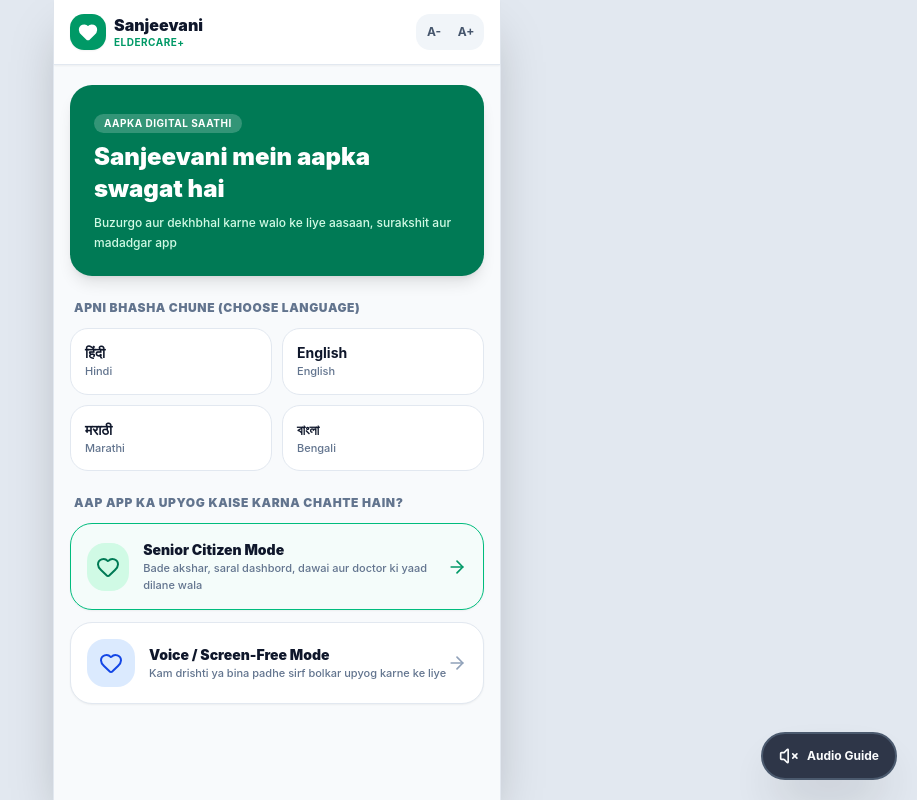
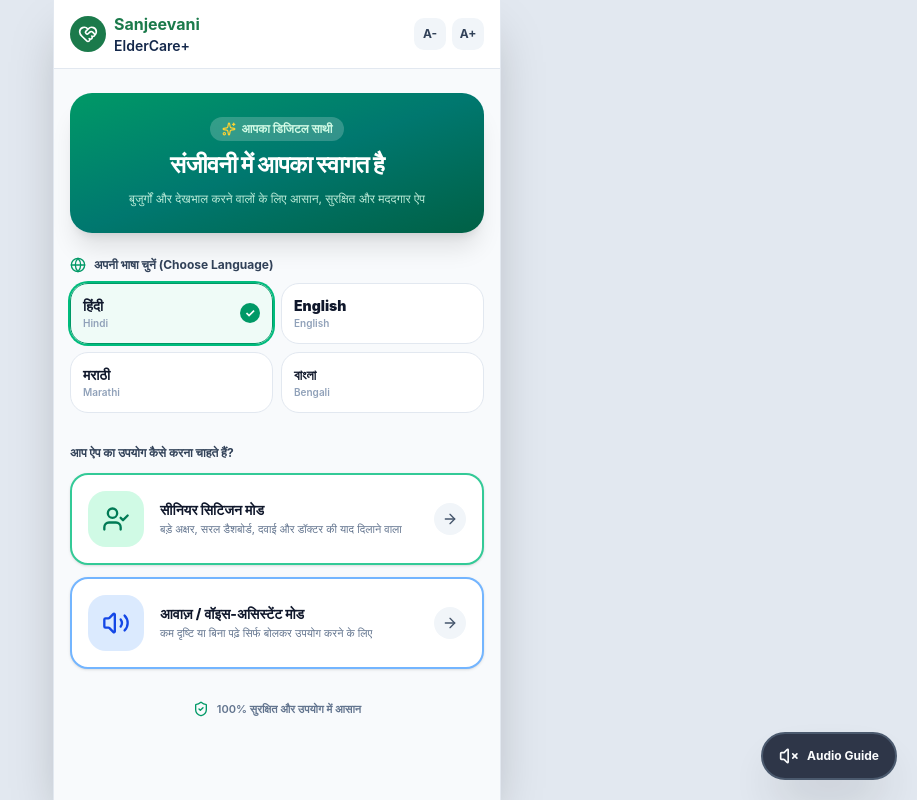
Before and after one commit to ChiragPandav1507/sanjeevani-eldercare-ui-2, a Next.js app: page / in a window 1280 px wide. Shown: the whole page, without its empty margins (363-1280 px from the left). Built offline with nearby package versions, Linux system fonts and the light colour scheme.

Commit message:
Enhance WelcomeScreen with language support and font scaling
Refactor WelcomeScreen component to support language selection and font scaling. Remove unused props and update UI elements for better accessibility.

```diff
--- a/components/eldercare/welcome-screen.tsx
+++ b/components/eldercare/welcome-screen.tsx
@@ -1,155 +1,220 @@
 'use client';
 
-import React from 'react';
-import { Heart, ArrowRight } from 'lucide-react';
+import React, { useState } from 'react';
+import { Heart, Volume2, Globe, ArrowRight, ShieldCheck, Sparkles, UserCheck } from 'lucide-react';
+import { Logo } from './logo';
 
 interface WelcomeScreenProps {
-  language: string;
-  setLanguage: (lang: string) => void;
   onSelectElderly: () => void;
   onSelectVisuallyImpaired: () => void;
 }
 
+const LANGUAGES = [
+  { code: 'hi', label: 'हिंदी', sub: 'Hindi' },
+  { code: 'en', label: 'English', sub: 'English' },
+  { code: 'mr', label: 'मराठी', sub: 'Marathi' },
+  { code: 'bn', label: 'বাংলা', sub: 'Bengali' },
+];
+
 export function WelcomeScreen({
-  language,
-  setLanguage,
   onSelectElderly,
   onSelectVisuallyImpaired,
 }: WelcomeScreenProps) {
+  const [selectedLang, setSelectedLang] = useState('hi');
+  const [fontScale, setFontScale] = useState(1);
+
+  const t = {
+    hi: {
+      tag: 'आपका डिजिटल साथी',
+      title: 'संजीवनी में आपका स्वागत है',
+      subtitle: 'बुजुर्गों और देखभाल करने वालों के लिए आसान, सुरक्षित और मददगार ऐप',
+      langTitle: 'अपनी भाषा चुनें (Choose Language)',
+      modeTitle: 'आप ऐप का उपयोग कैसे करना चाहते हैं?',
+      seniorBtnTitle: 'सीनियर सिटिजन मोड',
+      seniorBtnSub: 'बड़े अक्षर, सरल डैशबोर्ड, दवाई और डॉक्टर की याद दिलाने वाला',
+      voiceBtnTitle: 'आवाज़ / वॉइस-असिस्टेंट मोड',
+      voiceBtnSub: 'कम दृष्टि या बिना पढ़े सिर्फ बोलकर उपयोग करने के लिए',
+      secureNote: '100% सुरक्षित और उपयोग में आसान',
+    },
+    en: {
+      tag: 'Your Digital Companion',
+      title: 'Welcome to Sanjeevani',
+      subtitle: 'Simple, secure & helpful app for seniors and caregivers',
+      langTitle: 'Choose Your Language',
+      modeTitle: 'How would you like to use the app?',
+      seniorBtnTitle: 'Senior Citizen Mode',
+      seniorBtnSub: 'Large text, clear dashboard, medicine & checkup reminders',
+      voiceBtnTitle: 'Voice / Screen-Free Mode',
+      voiceBtnSub: 'Optimized for speech input, low-vision or audio guidance',
+      secureNote: '100% Safe, Private & Easy to Use',
+    },
+    mr: {
+      tag: 'तुमचा डिजिटल साथीदार',
+      title: 'संजीवनी मध्ये आपले स्वागत आहे',
+      subtitle: 'ज्येष्ठ नागरिकांसाठी आणि काळजीवाहकांसाठी सुलभ व सुरक्षित ॲप',
+      langTitle: 'भाषा निवडा (Choose Language)',
+      modeTitle: 'तुम्हाला ॲप कसे वापरायचे आहे?',
+      seniorBtnTitle: 'ज्येष्ठ नागरिक मोड',
+      seniorBtnSub: 'मोठी अक्षरे, साधे डॅशबोर्ड आणि औषधांची आठवण',
+      voiceBtnTitle: 'आवाज / व्हॉइस-असिस्टंट मोड',
+      voiceBtnSub: 'फक्त बोलून चालवण्यासाठी अनुकूल',
+      secureNote: '100% सुरक्षित आणि सोपे',
+    },
+    bn: {
+      tag: 'আপনার ডিজিটাল সঙ্গী',
+      title: 'সঞ্জীবনী-তে আপনাকে স্বাগতম',
+      subtitle: 'প্রবীণ এবং যত্নশীলদের জন্য সহজ এবং নিরাপদ অ্যাপ',
+      langTitle: 'ভাষা নির্বাচন করুন (Choose Language)',
+      modeTitle: 'আপনি কীভাবে অ্যাপটি ব্যবহার করতে চান?',
+      seniorBtnTitle: 'সিনিয়র সিটিজেন মোড',
+      seniorBtnSub: 'বড় টেক্সট, সাধারণ ড্যাশবোর্ড এবং ওষুধের রিমাইন্ডার',
+      voiceBtnTitle: 'ভয়েস / স্পিচ মোড',
+      voiceBtnSub: 'কথা বলে সহজে ব্যবহার করার জন্য',
+      secureNote: '১০০% নিরাপদ এবং ব্যবহার করা সহজ',
+    },
+  }[selectedLang as 'hi' | 'en' | 'mr' | 'bn'] || {
+    tag: 'Your Digital Companion',
+    title: 'Welcome to Sanjeevani',
+    subtitle: 'Simple, secure & helpful app for seniors and caregivers',
+    langTitle: 'Choose Your Language',
+    modeTitle: 'How would you like to use the app?',
+    seniorBtnTitle: 'Senior Citizen Mode',
+    seniorBtnSub: 'Large text, clear dashboard, medicine & checkup reminders',
+    voiceBtnTitle: 'Voice / Screen-Free Mode',
+    voiceBtnSub: 'Optimized for speech input, low-vision or audio guidance',
+    secureNote: '100% Safe, Private & Easy to Use',
+  };
+
   return (
-    <div className="flex min-h-screen flex-col bg-slate-50 text-slate-800 pb-10 select-none">
-      <header className="flex items-center justify-between border-b border-slate-200 bg-white px-4 py-3.5 shadow-xs sticky top-0 z-10">
-        <div className="flex items-center gap-2">
-          <div className="flex size-9 items-center justify-center rounded-xl bg-emerald-600 text-white shadow-xs">
-            <Heart className="size-5 fill-current" />
-          </div>
-          <div>
-            <h1 className="text-base font-black text-slate-900 leading-tight">Sanjeevani</h1>
-            <p className="text-[10px] font-bold text-emerald-600 uppercase tracking-wider">ElderCare+</p>
-          </div>
-        </div>
-        <div className="flex items-center gap-1 bg-slate-100 p-1 rounded-xl">
-          <button type="button" onClick={() => {}} className="size-7 text-xs font-bold text-slate-600 rounded-lg hover:bg-white">A-</button>
-          <button type="button" onClick={() => {}} className="size-7 text-xs font-bold text-slate-600 rounded-lg hover:bg-white">A+</button>
+    <div
+      className="flex min-h-screen flex-col bg-[#f8fafc] text-slate-800 pb-10 select-none"
+      style={{ zoom: fontScale }}
+    >
+      {/* Top Utility Header */}
+      <header className="flex items-center justify-between border-b border-slate-200 bg-white px-4 py-3">
+        <Logo size="sm" />
+
+        {/* Font Resizer */}
+        <div className="flex items-center gap-1.5">
+          <button
+            type="button"
+            onClick={() => setFontScale((s) => Math.max(0.9, s - 0.05))}
+            className="flex size-8 items-center justify-center rounded-lg bg-slate-100 text-xs font-bold text-slate-700 hover:bg-slate-200"
+            title="Decrease font"
+          >
+            A-
+          </button>
+          <button
+            type="button"
+            onClick={() => setFontScale((s) => Math.min(1.2, s + 0.05))}
+            className="flex size-8 items-center justify-center rounded-lg bg-slate-100 text-xs font-bold text-slate-700 hover:bg-slate-200"
+            title="Increase font"
+          >
+            A+
+          </button>
         </div>
       </header>
 
-      <main className="flex-1 max-w-md mx-auto w-full px-4 pt-5 space-y-6">
-        <div className="rounded-3xl bg-emerald-700 p-6 text-white shadow-lg space-y-2">
-          <span className="inline-flex items-center gap-1 rounded-full bg-white/20 px-2.5 py-0.5 text-[10px] font-bold uppercase tracking-wider">
-            {language === 'en' ? 'Your Digital Companion' : 'Aapka Digital Saathi'}
-          </span>
-          <h2 className="text-2xl font-black">
-            {language === 'en' ? 'Welcome to Sanjeevani' : 'Sanjeevani mein aapka swagat hai'}
-          </h2>
-          <p className="text-xs text-emerald-100 font-medium leading-relaxed">
-            {language === 'en'
-              ? 'Simple, secure & helpful app for seniors and caregivers'
-              : 'Buzurgo aur dekhbhal karne walo ke liye aasaan, surakshit aur madadgar app'}
+      {/* Main Container */}
+      <main className="flex-1 max-w-md mx-auto w-full px-4 pt-6 space-y-6">
+        {/* Hero Section */}
+        <div className="rounded-3xl bg-gradient-to-br from-emerald-600 via-teal-700 to-emerald-800 p-6 text-white shadow-xl text-center space-y-2">
+          <div className="inline-flex items-center gap-1.5 rounded-full bg-white/20 px-3 py-1 text-xs font-bold text-emerald-100 backdrop-blur-xs">
+            <Sparkles className="size-3.5 text-amber-300" />
+            {t.tag}
+          </div>
+          <h2 className="text-2xl font-black tracking-tight">{t.title}</h2>
+          <p className="text-xs text-emerald-100/90 leading-relaxed max-w-xs mx-auto">
+            {t.subtitle}
           </p>
         </div>
 
-        <div className="space-y-3">
-          <h3 className="text-xs font-black uppercase tracking-wider text-slate-500 px-1">
-            {language === 'en' ? 'Choose Your Language' : 'Apni bhasha chune (Choose Language)'}
-          </h3>
-          <div className="grid grid-cols-2 gap-2.5">
+        {/* Language Selection Grid */}
+        <div className="space-y-2.5">
+          <div className="flex items-center gap-2 text-xs font-bold text-slate-700">
+            <Globe className="size-4 text-emerald-600" />
+            <span>{t.langTitle}</span>
+          </div>
+
+          <div className="grid grid-cols-2 gap-2">
+            {LANGUAGES.map((l) => (
               <button
+                key={l.code}
                 type="button"
-              onClick={() => setLanguage('hi')}
-              className={`flex flex-col p-3.5 rounded-2xl border text-left transition-all ${
-                language === 'hi' ? 'border-emerald-600 bg-emerald-50/50 shadow-xs' : 'border-slate-200 bg-white hover:border-slate-300'
+                onClick={() => setSelectedLang(l.code)}
+                className={`flex items-center justify-between rounded-2xl border p-3 text-left transition-all ${
+                  selectedLang === l.code
+                    ? 'border-emerald-600 bg-emerald-50/70 ring-2 ring-emerald-500'
+                    : 'border-slate-200 bg-white hover:bg-slate-50'
                 }`}
               >
-              <span className="text-sm font-bold text-slate-900">हिंदी</span>
-              <span className="text-[11px] text-slate-500 font-medium">Hindi</span>
+                <div>
+                  <p className="text-sm font-black text-slate-900">{l.label}</p>
+                  <p className="text-[10px] font-semibold text-slate-400">{l.sub}</p>
+                </div>
+                {selectedLang === l.code && (
+                  <div className="flex size-5 items-center justify-center rounded-full bg-emerald-600 text-white text-xs font-bold">
+                    ✓
+                  </div>
+                )}
               </button>
-
-            <button
-              type="button"
-              onClick={() => setLanguage('en')}
-              className={`flex flex-col p-3.5 rounded-2xl border text-left transition-all ${
-                language === 'en' ? 'border-emerald-600 bg-emerald-50/50 shadow-xs' : 'border-slate-200 bg-white hover:border-slate-300'
-              }`}
-            >
-              <span className="text-sm font-bold text-slate-900">English</span>
-              <span className="text-[11px] text-slate-500 font-medium">English</span>
-            </button>
-
-            <button
-              type="button"
-              onClick={() => setLanguage('mr')}
-              className={`flex flex-col p-3.5 rounded-2xl border text-left transition-all ${
-                language === 'mr' ? 'border-emerald-600 bg-emerald-50/50 shadow-xs' : 'border-slate-200 bg-white hover:border-slate-300'
-              }`}
-            >
-              <span className="text-sm font-bold text-slate-900">मराठी</span>
-              <span className="text-[11px] text-slate-500 font-medium">Marathi</span>
-            </button>
-
-            <button
-              type="button"
-              onClick={() => setLanguage('bn')}
-              className={`flex flex-col p-3.5 rounded-2xl border text-left transition-all ${
-                language === 'bn' ? 'border-emerald-600 bg-emerald-50/50 shadow-xs' : 'border-slate-200 bg-white hover:border-slate-300'
-              }`}
-            >
-              <span className="text-sm font-bold text-slate-900">বাংলা</span>
-              <span className="text-[11px] text-slate-500 font-medium">Bengali</span>
-            </button>
+            ))}
           </div>
         </div>
 
-        <div className="space-y-3">
-          <h3 className="text-xs font-black uppercase tracking-wider text-slate-500 px-1">
-            {language === 'en' ? 'How would you like to use the app?' : 'Aap app ka upyog kaise karna chahte hain?'}
-          </h3>
+        {/* Mode Selection Heading */}
+        <div className="space-y-3 pt-2">
+          <p className="text-xs font-bold text-slate-700">{t.modeTitle}</p>
 
+          {/* Option 1: Senior Citizen Dashboard Mode */}
           <button
             type="button"
             onClick={onSelectElderly}
-            className="w-full flex items-center justify-between rounded-3xl border border-emerald-500 bg-emerald-50/30 p-4 text-left shadow-xs hover:bg-emerald-50/60 transition-all"
+            className="group flex w-full items-center gap-4 rounded-2xl border-2 border-emerald-500/80 bg-white p-4 text-left shadow-sm hover:border-emerald-600 hover:shadow-md active:scale-98 transition-all"
           >
-            <div className="flex items-center gap-3.5">
-              <div className="flex size-12 items-center justify-center rounded-2xl bg-emerald-100 text-emerald-700">
-                <Heart className="size-6" />
+            <div className="flex size-14 shrink-0 items-center justify-center rounded-2xl bg-emerald-100 text-emerald-700 group-hover:bg-emerald-600 group-hover:text-white transition-colors">
+              <UserCheck className="size-7" />
             </div>
-              <div>
-                <h4 className="text-sm font-black text-slate-900">
-                  {language === 'en' ? 'Senior Citizen Mode' : 'Senior Citizen Mode'}
+            <div className="flex-1">
+              <h4 className="text-sm font-extrabold text-slate-900 leading-snug">
+                {t.seniorBtnTitle}
               </h4>
-                <p className="text-[11px] text-slate-500 font-medium">
-                  {language === 'en'
-                    ? 'Large text, clear dashboard, medicine & checkup reminders'
-                    : 'Bade akshar, saral dashbord, dawai aur doctor ki yaad dilane wala'}
+              <p className="text-[11px] text-slate-500 mt-0.5 leading-snug">
+                {t.seniorBtnSub}
               </p>
             </div>
+            <div className="flex size-8 shrink-0 items-center justify-center rounded-full bg-slate-100 text-slate-600 group-hover:bg-emerald-100 group-hover:text-emerald-700">
+              <ArrowRight className="size-4" />
             </div>
-            <ArrowRight className="size-5 text-emerald-600 shrink-0" />
           </button>
 
+          {/* Option 2: Voice-First Mode */}
           <button
             type="button"
             onClick={onSelectVisuallyImpaired}
-            className="w-full flex items-center justify-between rounded-3xl border border-slate-200 bg-white p-4 text-left shadow-xs hover:border-slate-300 transition-all"
+            className="group flex w-full items-center gap-4 rounded-2xl border-2 border-blue-400/80 bg-white p-4 text-left shadow-sm hover:border-blue-600 hover:shadow-md active:scale-98 transition-all"
           >
-            <div className="flex items-center gap-3.5">
-              <div className="flex size-12 items-center justify-center rounded-2xl bg-blue-100 text-blue-700">
-                <Heart className="size-6" />
+            <div className="flex size-14 shrink-0 items-center justify-center rounded-2xl bg-blue-100 text-blue-700 group-hover:bg-blue-600 group-hover:text-white transition-colors">
+              <Volume2 className="size-7" />
             </div>
-              <div>
-                <h4 className="text-sm font-black text-slate-900">
-                  {language === 'en' ? 'Voice / Screen-Free Mode' : 'Voice / Screen-Free Mode'}
+            <div className="flex-1">
+              <h4 className="text-sm font-extrabold text-slate-900 leading-snug">
+                {t.voiceBtnTitle}
               </h4>
-                <p className="text-[11px] text-slate-500 font-medium">
-                  {language === 'en'
-                    ? 'Optimized for speech input, low-vision or audio guidance'
-                    : 'Kam drishti ya bina padhe sirf bolkar upyog karne ke liye'}
+              <p className="text-[11px] text-slate-500 mt-0.5 leading-snug">
+                {t.voiceBtnSub}
               </p>
             </div>
+            <div className="flex size-8 shrink-0 items-center justify-center rounded-full bg-slate-100 text-slate-600 group-hover:bg-blue-100 group-hover:text-blue-700">
+              <ArrowRight className="size-4" />
             </div>
-            <ArrowRight className="size-5 text-slate-400 shrink-0" />
           </button>
+        </div>
+
+        {/* Security / Privacy Trust Badge */}
+        <div className="flex items-center justify-center gap-2 pt-2 text-[11px] font-semibold text-slate-500">
+          <ShieldCheck className="size-4 text-emerald-600" />
+          <span>{t.secureNote}</span>
         </div>
       </main>
     </div>
```
Lines whose indentation alone changed are shown as unchanged.
